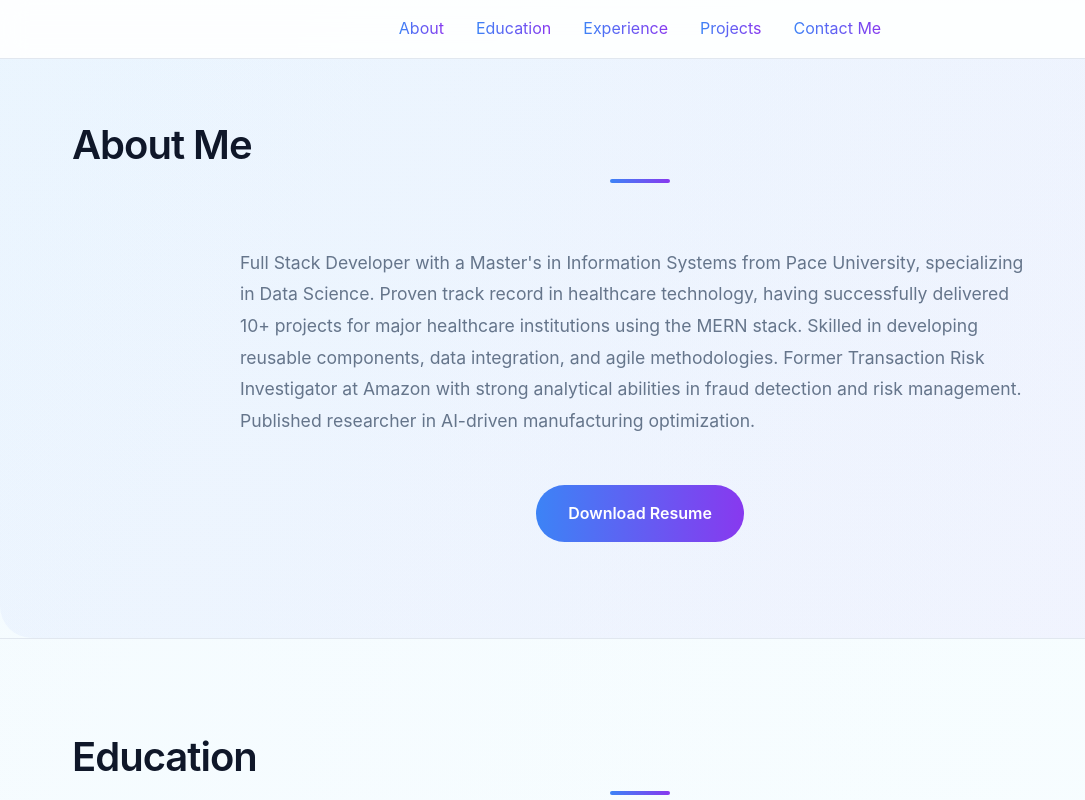
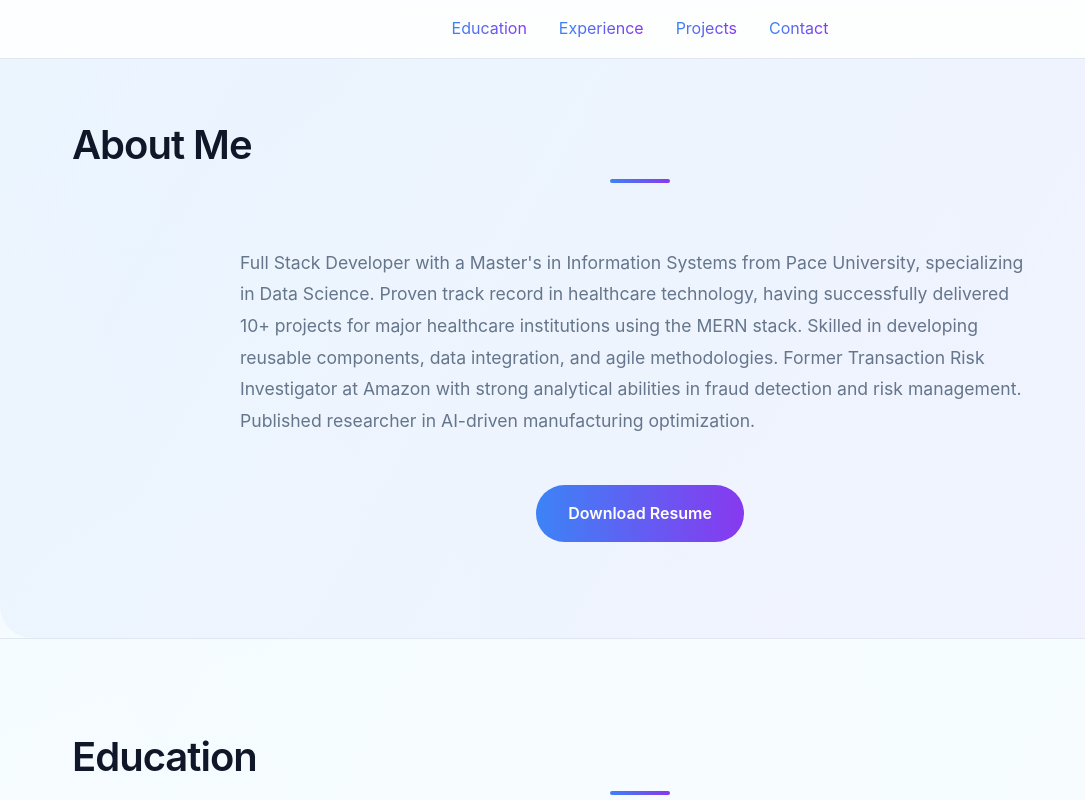
Before and after one commit to Sn1204/Sn1204.github.io, a plain HTML site: page index.html in a window 1280 px wide. Shown: the top 800 px of the page, without its empty margins (0-1085 px from the left). Drawn offline with nearby package versions, Linux system fonts and the light colour scheme.

Commit message:
Update index.html

```diff
--- a/index.html
+++ b/index.html
@@ -19,11 +19,10 @@
       <div class="container">
         <nav>
           <ul>
-            <li><a href="#about">About</a></li>
             <li><a href="#education">Education</a></li>
             <li><a href="#experience">Experience</a></li>
             <li><a href="#projects">Projects</a></li>
-            <li><a href="#contact">Contact Me</a></li>
+            <li><a href="#contact">Contact</a></li>
           </ul>
         </nav>
       </div>
```
